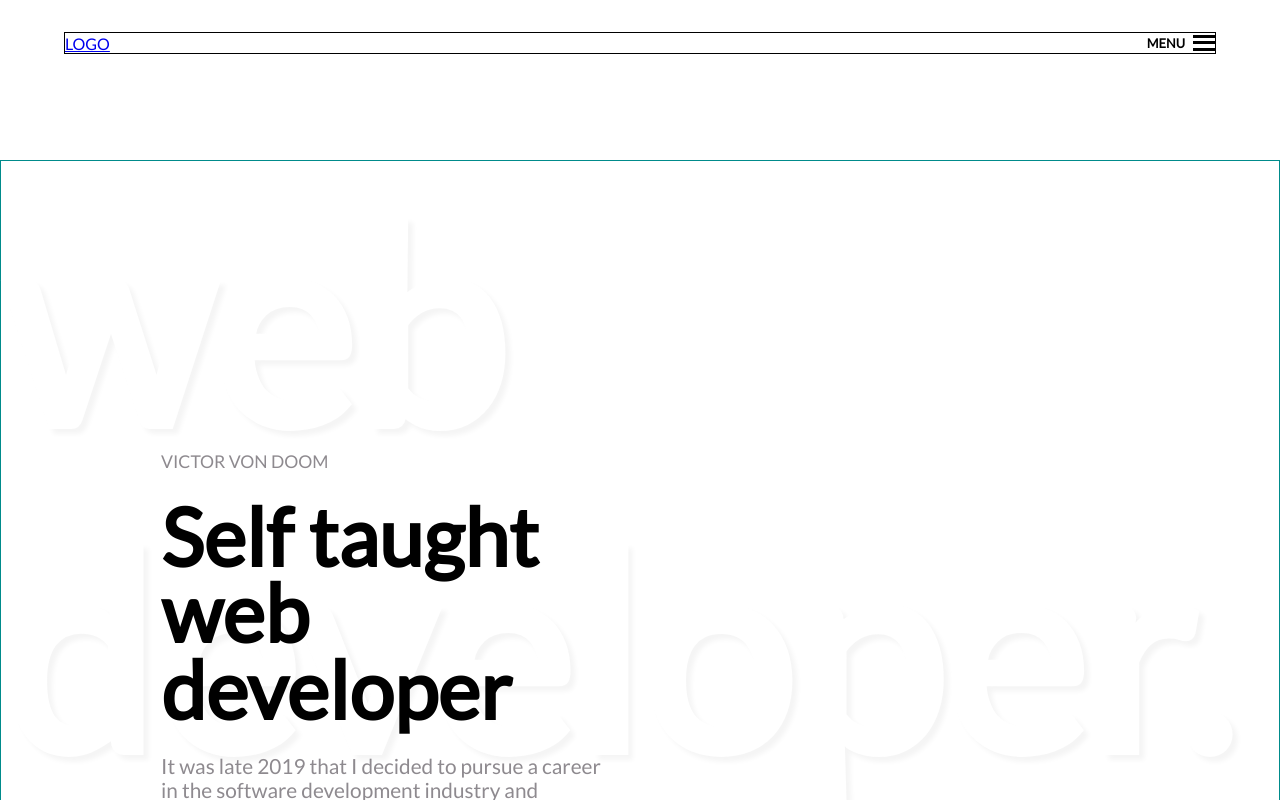
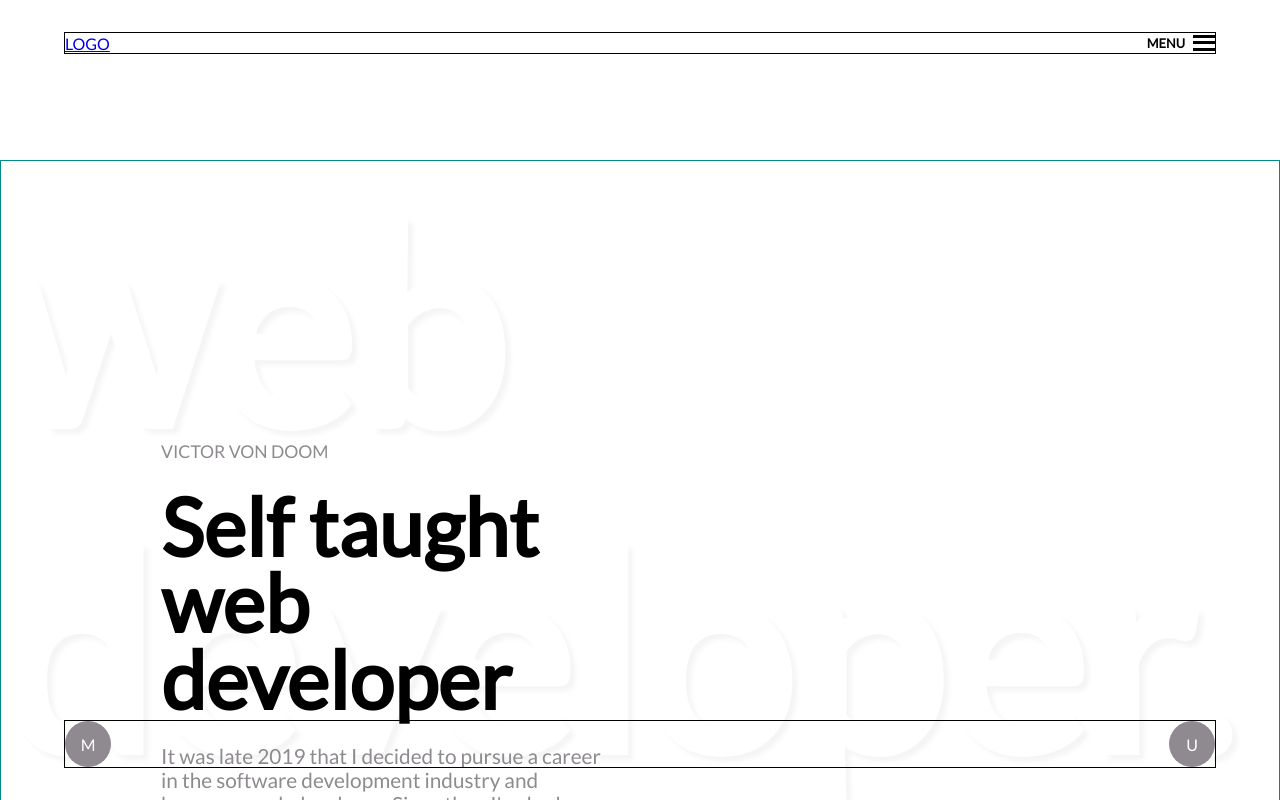
Before and after one commit to SizweMalobola/Portfolio_site, a React (Create React App) app: page / in a window 1280 px wide. Shown: the top 800 px of the page. Built offline with nearby package versions, Linux system fonts and the light colour scheme.

Commit message:
added fixed bottom with relevent styling

```diff
--- a/src/components/Home.js
+++ b/src/components/Home.js
@@ -25,6 +25,15 @@ const HOme = () => {
             </div>
           </div>
         </section>
+        <div className={styles["fixed-bottom"]}>
+          <a className={styles["envelope"]} href="/#">
+            M <span>contact me</span>
+          </a>
+          {/* this will stay hidden until the page has reached a certain point */}
+          <a className={styles["scroll-up"]} href="/#">
+            U
+          </a>
+        </div>
       </div>
     </>
   );
--- a/src/components/homeStyle.module.css
+++ b/src/components/homeStyle.module.css
@@ -26,7 +26,7 @@
 .intro-div {
   position: absolute;
   left: 10rem;
-  top: 290px;
+  top: 280px;
 }
 .row {
   width: 40%;
@@ -61,3 +61,53 @@
 .row span a:hover {
   text-decoration: underline;
 }
+/* fixed bottom */
+.fixed-bottom {
+  position: fixed;
+  bottom: 4%;
+  left: 0;
+  right: 0;
+  border: solid 1px black;
+  display: flex;
+  justify-content: space-between;
+  align-items: center;
+  margin: 0 4rem;
+}
+.fixed-bottom a {
+  text-decoration: none;
+  width: 46px;
+  height: 46px;
+  background-color: var(--gray-primary);
+  color: white;
+  display: flex;
+  justify-content: center;
+  align-items: center;
+  border-radius: 23px;
+  transition: all 0.2s linear;
+}
+.fixed-bottom a:hover {
+  background-color: #0f141e;
+}
+.envelope:hover {
+  width: 130px;
+  justify-content: flex-start;
+  padding: 20px;
+}
+.envelope span {
+  width: 0;
+  display: block;
+  overflow: hidden;
+  font-size: 0.8rem;
+  line-height: 1.25rem;
+  font-weight: 500;
+  color: white;
+  opacity: 0;
+  margin-top: 1px;
+  transition: all 0.2s 0.2s linear;
+}
+
+.envelope:hover span {
+  width: auto;
+  opacity: 1;
+  margin-left: 10px;
+}
```
